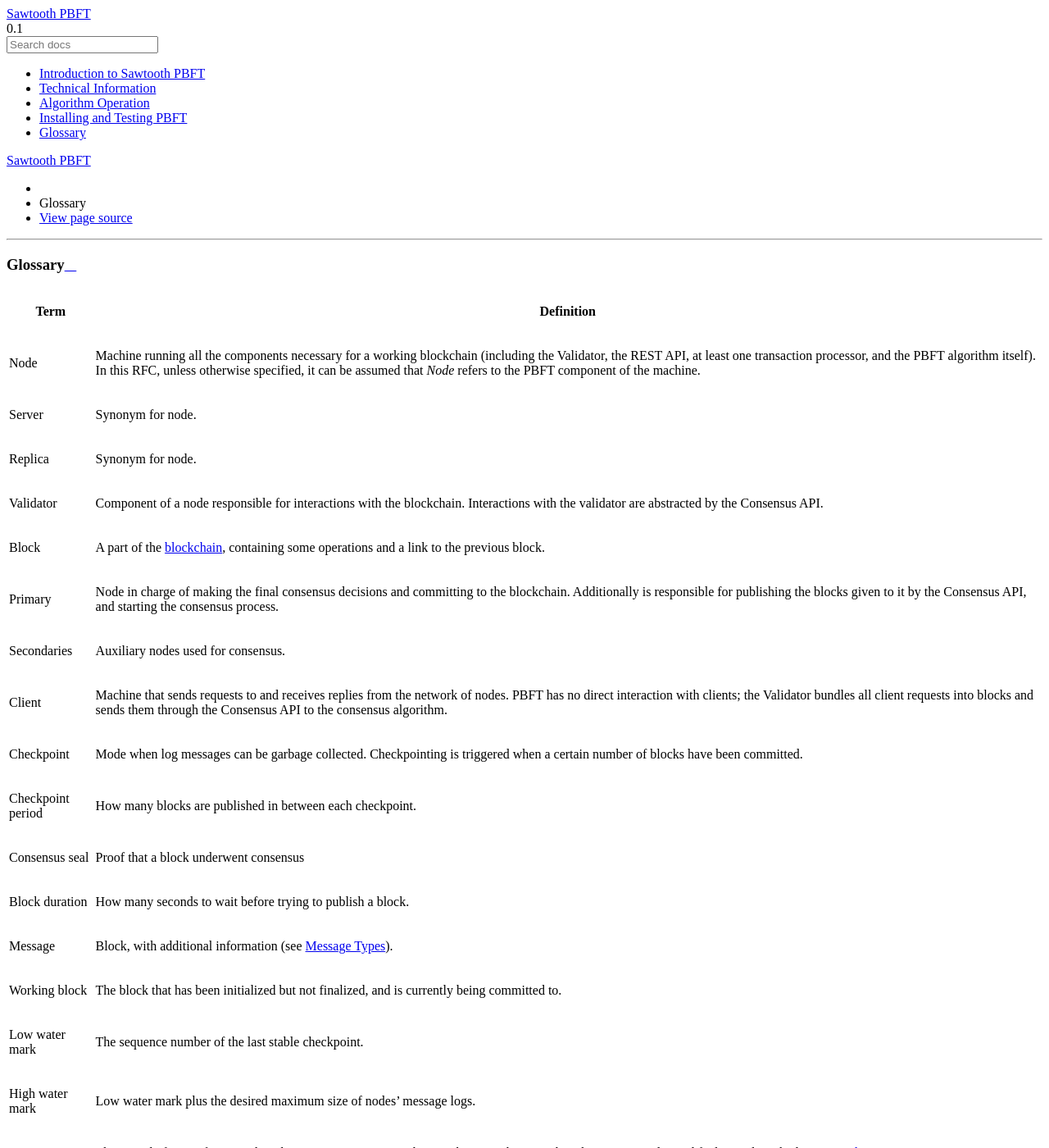
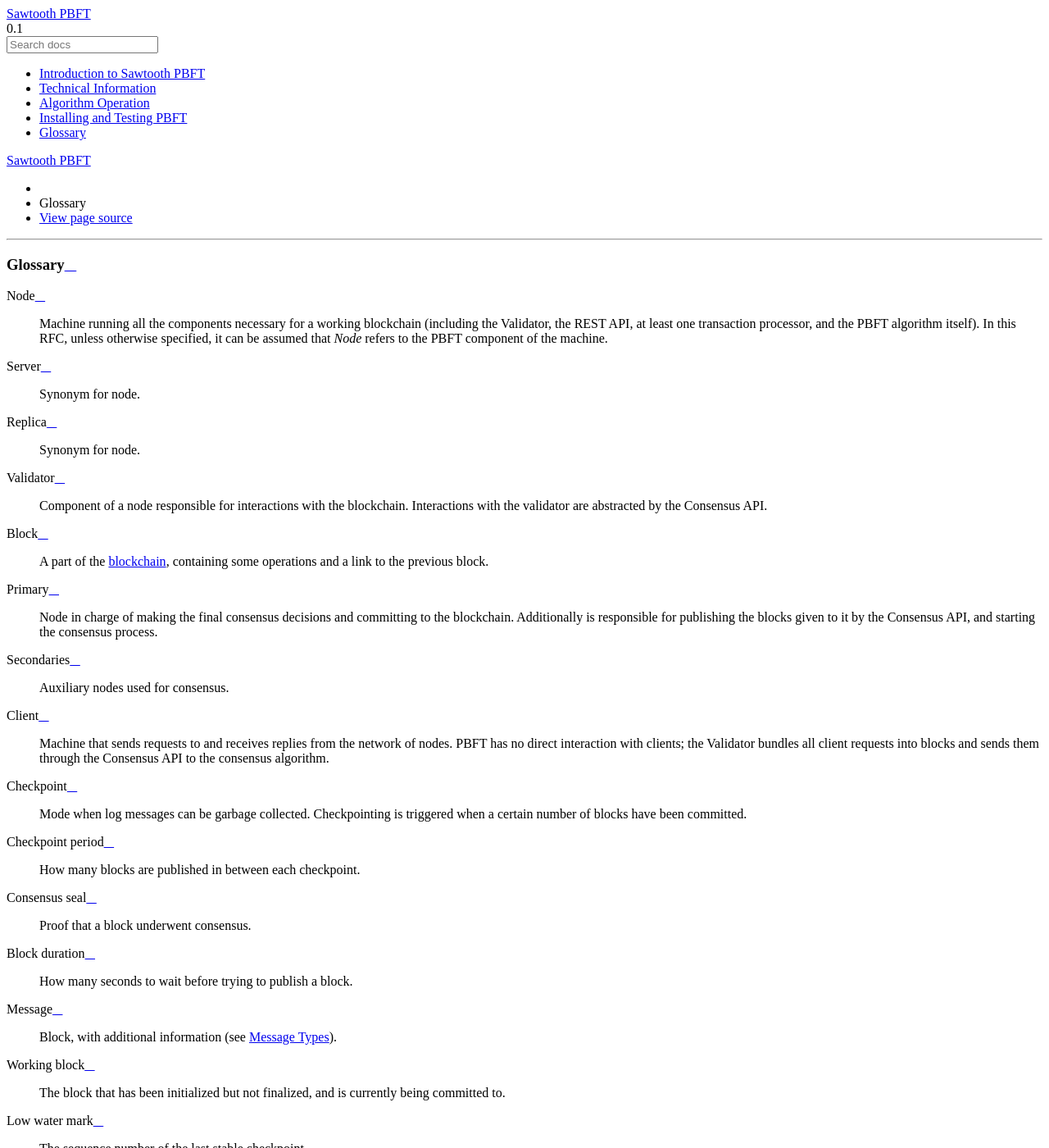
Before and after one commit to hyperledger-archives/sawtooth-pbft, a Sphinx documentation site: the page built from docs/source/glossary.rst, in a window 1280 px wide and 1400 px high. Shown: the whole window at 82% size. Built offline with Sphinx 7.4.7 and the Read the Docs theme 2.0.0, drawn with Linux system fonts in a browser that asks for light colours; formulas are drawn with MathJax 3.

Commit message:
Fix PBFT glossary format
Use the sphinx "glossary" directive instead of an RST table,
which doesn't display properly in the HTML output.

This change allows the PBFT docs to use the "term" directive
to link to a glossary term in the future.

Note: This PR simply changes the formatting. There are no changes to the
terms or definitions.

Signed-off-by: Anne Chenette <chenette@bitwise.io>

```diff
--- a/docs/source/glossary.rst
+++ b/docs/source/glossary.rst
@@ -1,84 +1,87 @@
 Glossary
 ========
 
-+-------------------+--------------------------------------------------+
-| Term              | Definition                                       |
-+===================+==================================================+
-| Node              | Machine running all the components necessary for |
-|                   | a working blockchain (including the Validator,   |
-|                   | the REST API, at least one transaction           |
-|                   | processor, and the PBFT algorithm itself). In    |
-|                   | this RFC, unless otherwise specified, it can be  |
-|                   | assumed that *Node* refers to the PBFT component |
-|                   | of the machine.                                  |
-+-------------------+--------------------------------------------------+
-| Server            | Synonym for node.                                |
-+-------------------+--------------------------------------------------+
-| Replica           | Synonym for node.                                |
-+-------------------+--------------------------------------------------+
-| Validator         | Component of a node responsible for interactions |
-|                   | with the blockchain. Interactions with the       |
-|                   | validator are abstracted by the Consensus API.   |
-+-------------------+--------------------------------------------------+
-| Block             | A part of the                                    |
-|                   | `blockchain <https://en.wikipedia.org/wiki/Block |
-|                   | chain>`__,                                       |
-|                   | containing some operations and a link to the     |
-|                   | previous block.                                  |
-+-------------------+--------------------------------------------------+
-| Primary           | Node in charge of making the final consensus     |
-|                   | decisions and committing to the blockchain.      |
-|                   | Additionally is responsible for publishing the   |
-|                   | blocks given to it by the Consensus API, and     |
-|                   | starting the consensus process.                  |
-+-------------------+--------------------------------------------------+
-| Secondaries       | Auxiliary nodes used for consensus.              |
-+-------------------+--------------------------------------------------+
-| Client            | Machine that sends requests to and receives      |
-|                   | replies from the network of nodes. PBFT has no   |
-|                   | direct interaction with clients; the Validator   |
-|                   | bundles all client requests into blocks and      |
-|                   | sends them through the Consensus API to the      |
-|                   | consensus algorithm.                             |
-+-------------------+--------------------------------------------------+
-| Checkpoint        | Mode when log messages can be garbage collected. |
-|                   | Checkpointing is triggered when a certain number |
-|                   | of blocks have been committed.                   |
-+-------------------+--------------------------------------------------+
-| Checkpoint period | How many blocks are published in between each    |
-|                   | checkpoint.                                      |
-+-------------------+--------------------------------------------------+
-| Consensus seal    | Proof that a block underwent consensus           |
-+-------------------+--------------------------------------------------+
-| Block duration    | How many seconds to wait before trying to        |
-|                   | publish a block.                                 |
-+-------------------+--------------------------------------------------+
-| Message           | Block, with additional information (see `Message |
-|                   | Types <message-types.html>`__).                  |
-+-------------------+--------------------------------------------------+
-| Working block     | The block that has been initialized but not      |
-|                   | finalized, and is currently being committed to.  |
-+-------------------+--------------------------------------------------+
-| Low water mark    | The sequence number of the last stable           |
-|                   | checkpoint.                                      |
-+-------------------+--------------------------------------------------+
-| High water mark   | Low water mark plus the desired maximum size of  |
-|                   | nodes’ message logs.                             |
-+-------------------+--------------------------------------------------+
-| View              | The period of time of PBFT when the current      |
-|                   | primary is in charge. The view changes when the  |
-|                   | primary is deemed faulty, as described in        |
-|                   | `View Changes <#view-changes>`__.                |
-+-------------------+--------------------------------------------------+
-| :math:`n`         | The total number of nodes in the network.        |
-+-------------------+--------------------------------------------------+
-| :math:`f`         | The maximum number of faulty nodes.              |
-+-------------------+--------------------------------------------------+
-| :math:`v`         | The current view number (how many primary node   |
-|                   | changes have occurred).                          |
-+-------------------+--------------------------------------------------+
-| :math:`p`         | The primary server number; :math:`p = v \mod n`. |
-+-------------------+--------------------------------------------------+
+.. glossary::
+
+  Node
+    Machine running all the components necessary for a working blockchain
+    (including the Validator, the REST API, at least one transaction processor,
+    and the PBFT algorithm itself). In this RFC, unless otherwise specified,
+    it can be assumed that *Node* refers to the PBFT component of the machine.
+
+  Server
+    Synonym for node.
+
+  Replica
+    Synonym for node.
+
+  Validator
+    Component of a node responsible for interactions with the blockchain.
+    Interactions with the validator are abstracted by the Consensus API.
+
+  Block
+    A part of the
+    `blockchain <https://en.wikipedia.org/wiki/Block chain>`__,
+    containing some operations and a link to the previous block.
+
+  Primary
+    Node in charge of making the final consensus decisions and committing to
+    the blockchain.  Additionally is responsible for publishing the blocks given
+    to it by the Consensus API, and starting the consensus process.
+
+  Secondaries
+    Auxiliary nodes used for consensus.
+
+  Client
+    Machine that sends requests to and receives replies from the network of
+    nodes. PBFT has no direct interaction with clients; the Validator bundles
+    all client requests into blocks and sends them through the Consensus API to
+    the consensus algorithm.
+
+  Checkpoint
+    Mode when log messages can be garbage collected. Checkpointing is triggered
+    when a certain number of blocks have been committed.
+
+  Checkpoint period
+    How many blocks are published in between each checkpoint.
+
+  Consensus seal
+    Proof that a block underwent consensus.
+
+  Block duration
+    How many seconds to wait before trying to publish a block.
+
+  Message
+    Block, with additional information (see `Message
+    Types <message-types.html>`__).
+
+  Working block
+    The block that has been initialized but not finalized, and is currently
+    being committed to.
+
+  Low water mark
+    The sequence number of the last stable checkpoint.
+
+  High water mark
+    Low water mark plus the desired maximum size of nodes’ message logs.
+
+  View
+    The period of time of PBFT when the current primary is in charge. The view
+    changes when the primary is deemed faulty, as described in
+    `View Changes <#view-changes>`__.
+
+  :math:`n`
+    The total number of nodes in the network.
+
+  :math:`f`
+    The maximum number of faulty nodes.
+
+  :math:`v`
+    The current view number (how many primary node changes have occurred).
+
+  :math:`p`
+    The primary server number; :math:`p = v \mod n`.
+
 
 .. Licensed under Creative Commons Attribution 4.0 International License
 .. https://creativecommons.org/licenses/by/4.0/
```
